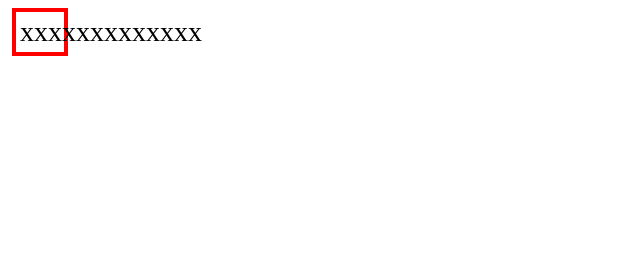
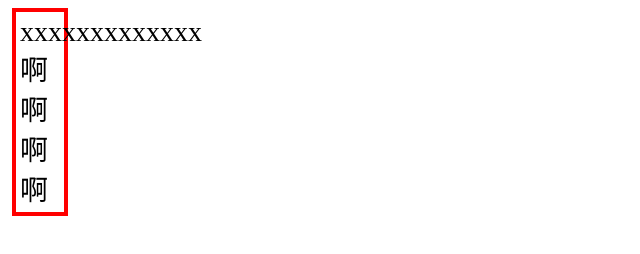
Before and after one commit to EvanYung/deno-oak-graphql, a plain HTML site: page static/index.html in a window 1280 px wide. Shown: the whole page, without its empty margins (0-640 px from the left). Drawn offline with Linux system fonts and the light colour scheme.

Commit message:
feat: update

```diff
--- a/static/index.html
+++ b/static/index.html
@@ -30,7 +30,7 @@
   <body>
     <div class="container">
       <div class="box">
-        <div class="cell">xxxxxxxxxxxxx</div>
+        <div class="cell">xxxxxxxxxxxxx啊啊啊啊</div>
       </div>
     </div>
   </body>
```
